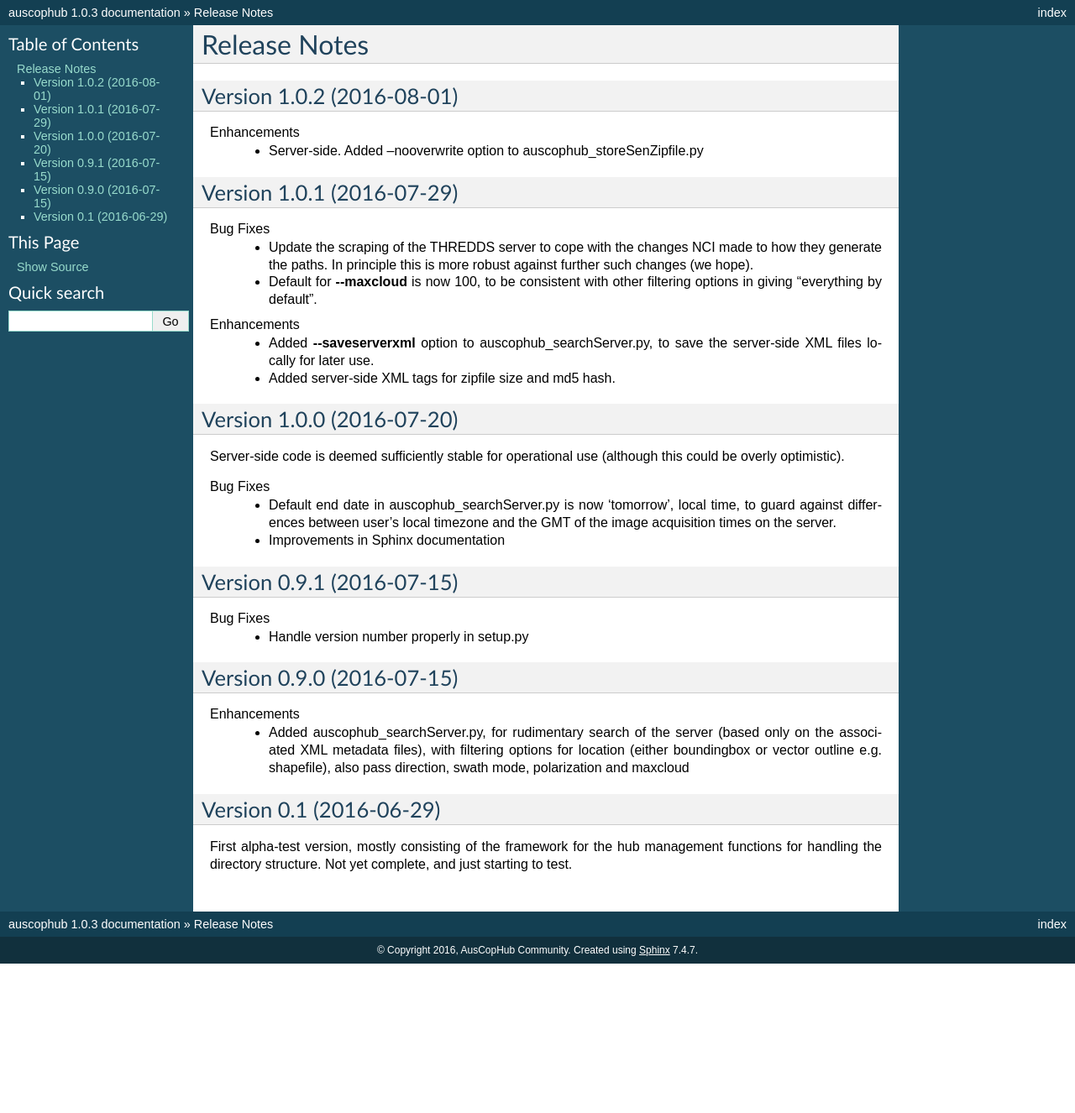
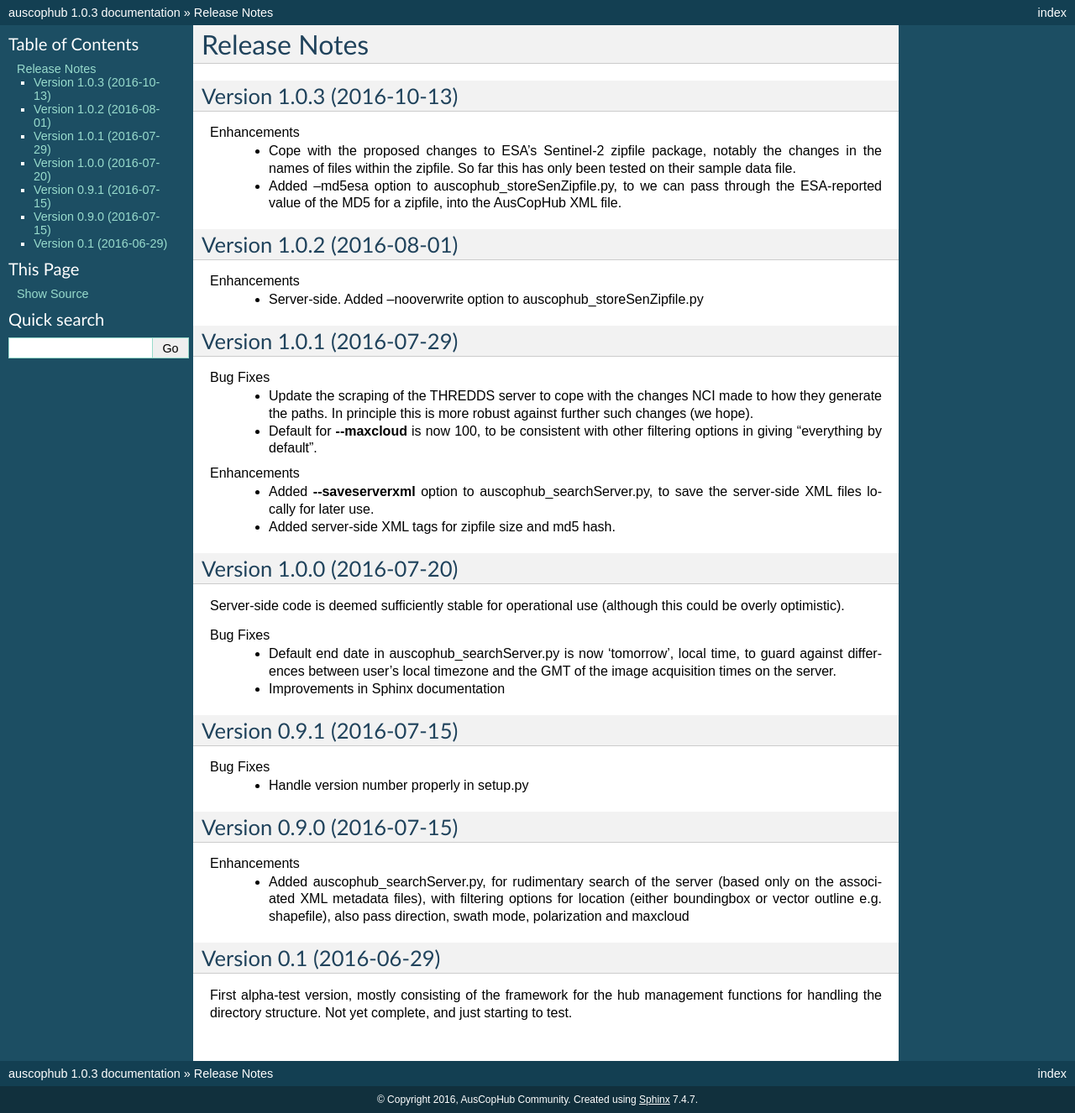
Before and after one commit to CopernicusAustralasia/auscophub, a Sphinx documentation site: the page built from doc/source/releasenotes.rst, in a window 1280 px wide. Shown: the whole page at 84% size. Built offline with Sphinx 7.4.7, drawn with Linux system fonts in a browser that asks for light colours; before the commit the page ends 1148 px from its top, so only the background shows below that.

Commit message:
Added release notes for 1.0.3

```diff
--- a/doc/source/releasenotes.rst
+++ b/doc/source/releasenotes.rst
@@ -1,5 +1,14 @@
 Release Notes
 =============
+
+Version 1.0.3 (2016-10-13)
+--------------------------
+Enhancements
+  * Cope with the proposed changes to ESA's Sentinel-2 zipfile package, notably the
+    changes in the names of files within the zipfile. So far this has only been
+    tested on their sample data file.
+  * Added --md5esa option to auscophub_storeSenZipfile.py, to we can pass through the
+    ESA-reported value of the MD5 for a zipfile, into the AusCopHub XML file.
 
 Version 1.0.2 (2016-08-01)
 --------------------------
```
